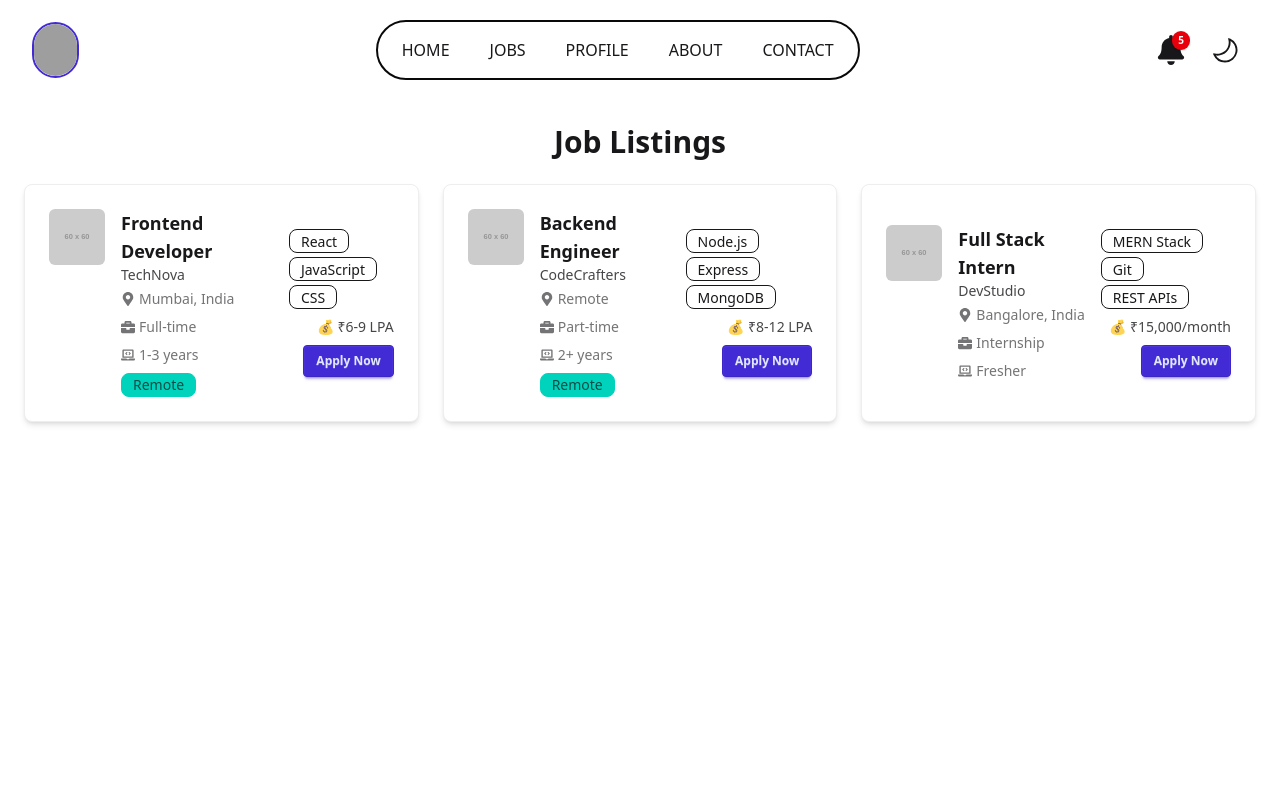
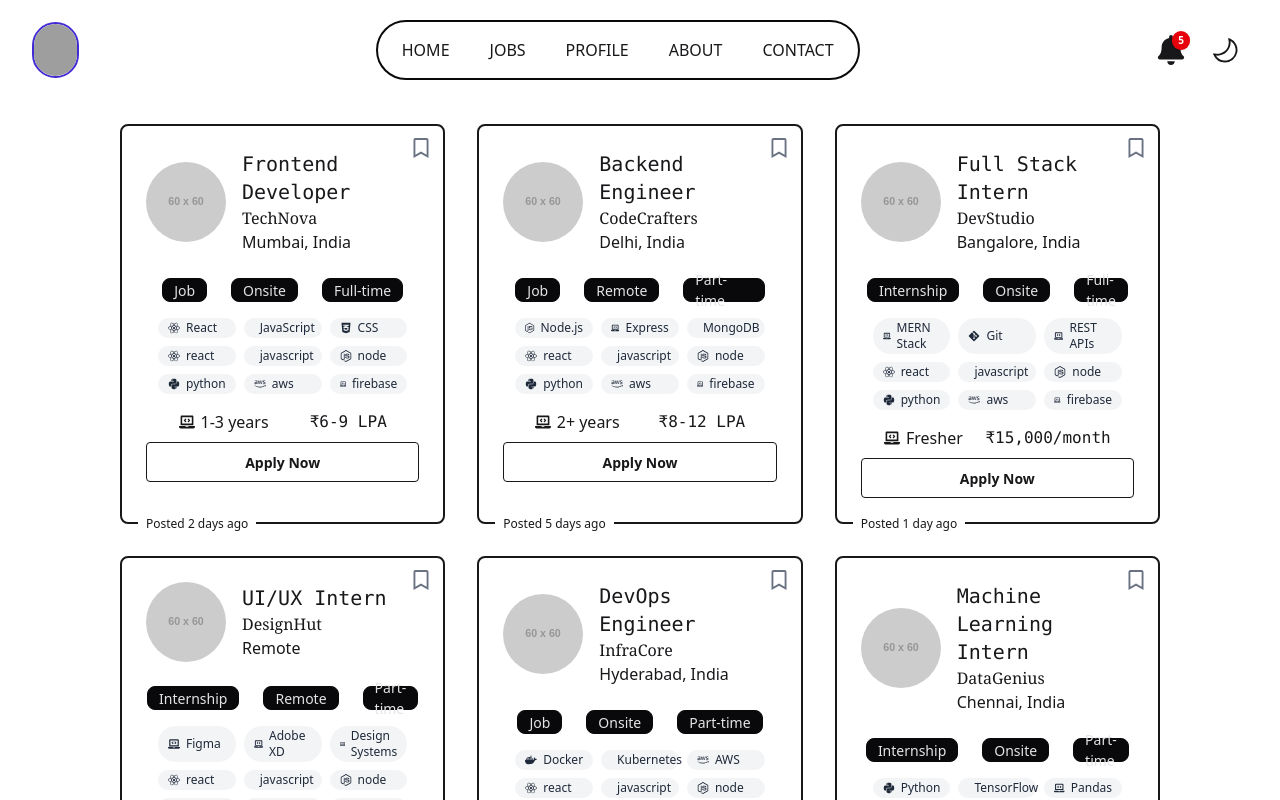
Before and after one commit to saurabhk1410/Job-Portal, a React (Vite) app: page /jobs in a window 1280 px wide. Shown: the top 800 px of the page. Built offline with nearby package versions, Linux system fonts and the light colour scheme; grey boxes are pictures that could not be loaded.

Commit message:
job listing first version completed

```diff
--- a/src/components/JobListing/JobCard.jsx
+++ b/src/components/JobListing/JobCard.jsx
@@ -1,42 +1,140 @@
 import React from "react";
-import { FaMapMarkerAlt, FaBriefcase, FaLaptopCode } from "react-icons/fa";
+import {
+  FaMapMarkerAlt,
+  FaBriefcase,
+  FaLaptopCode,
+  FaReact,
+  FaNodeJs,
+  FaPython,
+  FaJava,
+  FaDatabase,
+  FaAws,
+  FaGitAlt,
+  FaJs,
+  FaHtml5,
+  FaCss3Alt,
+  FaRegBookmark,
+} from "react-icons/fa";
+import {
+  SiTypescript,
+  SiRedux,
+  SiGraphql,
+  SiDocker,
+  SiKubernetes,
+} from "react-icons/si";
+import { FaBookmark } from "react-icons/fa"; // Add FaBookmark
+
+
+const skillIcons = {
+  react: <FaReact />,
+  javascript: <FaJs />,
+  typescript: <SiTypescript />,
+  node: <FaNodeJs />,
+  python: <FaPython />,
+  java: <FaJava />,
+  html: <FaHtml5 />,
+  css: <FaCss3Alt />,
+  database: <FaDatabase />,
+  aws: <FaAws />,
+  git: <FaGitAlt />,
+  redux: <SiRedux />,
+  graphql: <SiGraphql />,
+  docker: <SiDocker />,
+  kubernetes: <SiKubernetes />,
+};
+
+const getSkillIcon = (skill) => {
+  const lowerSkill = skill.toLowerCase();
+  for (const [key, icon] of Object.entries(skillIcons)) {
+    if (lowerSkill.includes(key)) {
+      return icon;
+    }
+  }
+  return <FaLaptopCode />;
+};
 
 const JobCard = ({ job }) => {
+    const [isSaved, setIsSaved] = React.useState(false); // 🔄 Save state
+
   return (
-    <div className="card bg-base-100 shadow-md border border-base-300 hover:shadow-lg transition">
-      <div className="card-body flex flex-col md:flex-row justify-between items-start md:items-center gap-4">
-        {/* Left */}
-        <div className="flex items-start gap-4">
+    <div className="relative card transition-all duration-200 border-2 rounded-lg p-6 w-full max-w-md">
+
+      {/* ✅ Save Icon Top Right */}
+      <button
+        className="absolute top-3 right-3 text-gray-500 hover:text-blue-600 cursor-pointer"
+        title={isSaved ? "Unsave this job" : "Save this job"}
+        onClick={() => setIsSaved(!isSaved)}
+      >
+        {isSaved ? (
+          <FaBookmark className="text-xl text-blue-600" />
+        ) : (
+          <FaRegBookmark className="text-xl" />
+        )}
+      </button>
+
+      {/* Logo + Title + Company + Location */}
+      <div className="flex items-center gap-4 mb-4">
         <img
           src={job.logo}
           alt={job.company}
-            className="w-14 h-14 rounded-md object-cover"
+          className="w-20 h-20 rounded-full object-contain"
+          onError={(e) => {
+            e.target.src = "https://via.placeholder.com/64?text=Logo";
+            e.target.onerror = null;
+          }}
         />
-          <div>
-            <h2 className="text-lg font-bold">{job.title}</h2>
-            <p className="text-sm text-base-content/80">{job.company}</p>
-            <div className="flex flex-wrap text-sm gap-2 mt-1 text-base-content/60">
-              <span className="flex items-center gap-1"><FaMapMarkerAlt /> {job.location}</span>
-              <span className="flex items-center gap-1"><FaBriefcase /> {job.type}</span>
-              <span className="flex items-center gap-1"><FaLaptopCode /> {job.experienceLevel}</span>
-              {job.remote && (
-                <span className="badge badge-accent">Remote</span>
-              )}
-            </div>
+        <div className="flex flex-col justify-center gap-0">
+          <h2 className="text-xl font-mono">{job.title}</h2>
+          <p className="font-serif">{job.company}</p>
+          <p className="font-sans">{job.location}</p>
         </div>
       </div>
 
-        {/* Right */}
-        <div className="flex flex-col items-start md:items-end gap-2">
-          <div className="flex gap-1 flex-wrap">
+      <div className="flex flex-col gap-4 px-3 mt-2">
+        {/* Badges */}
+        <div className="flex justify-center gap-6">
+          <span className="badge badge-neutral">{job.category}</span>
+          <span className="badge badge-neutral">{job.workMode}</span>
+          <span className="badge badge-neutral">{job.employmentType}</span>
+        </div>
+
+        {/* Skills */}
+        <div className="grid grid-cols-2 sm:grid-cols-3 gap-2">
           {job.skills.map((skill, i) => (
-              <div key={i} className="badge badge-outline">{skill}</div>
+            <span
+              key={i}
+              className="inline-flex items-center px-2.5 py-0.5 rounded-full text-xs font-medium bg-gray-100 text-gray-800 gap-1.5"
+            >
+              {getSkillIcon(skill)}
+              {skill}
+            </span>
           ))}
         </div>
-          <p className="text-sm text-base-content/80">💰 {job.salary}</p>
-          <a href={job.applyLink} className="btn btn-sm btn-primary">Apply Now</a>
+
+        {/* Experience + Salary */}
+        <div className="flex items-center justify-around">
+          <span className="flex items-center gap-1.5">
+            <FaLaptopCode />
+            {job.experienceLevel}
+          </span>
+          <p className="font-mono">{job.salary}</p>
         </div>
       </div>
+
+      {/* Apply Button */}
+      <div className="flex flex-col items-start mt-2">
+        <a
+          href={job.applyLink}
+          className="btn btn-outline hover:btn-neutral w-full"
+        >
+          Apply Now
+        </a>
+      </div>
+
+      {/* ✅ Job Posted Date – Bottom Left on Border */}
+      <p className="absolute -bottom-2.5 left-4 bg-base-100 text-xs px-2">
+        Posted {job.postedDate}
+      </p>
     </div>
   );
 };
--- a/src/components/JobListing/jobsData.js
+++ b/src/components/JobListing/jobsData.js
@@ -4,12 +4,13 @@ const jobsData = [
       title: "Frontend Developer",
       company: "TechNova",
       location: "Mumbai, India",
-      type: "Full-time",
+      category: "Job",
+      workMode: "Onsite",
+      employmentType: "Full-time",
       postedDate: "2 days ago",
       experienceLevel: "1-3 years",
-      skills: ["React", "JavaScript", "CSS"],
+      skills: ["React", "JavaScript", "CSS","react","javascript","node","python","aws","firebase"],
       applyLink: "#",
-      remote: true,
       salary: "₹6-9 LPA",
       logo: "https://dummyimage.com/60x60/000/fff&text=TN"
     },
@@ -17,13 +18,14 @@ const jobsData = [
       id: 2,
       title: "Backend Engineer",
       company: "CodeCrafters",
-      location: "Remote",
-      type: "Part-time",
+      location: "Delhi, India",
+      category: "Job",
+      workMode: "Remote",
+      employmentType: "Part-time",
       postedDate: "5 days ago",
       experienceLevel: "2+ years",
-      skills: ["Node.js", "Express", "MongoDB"],
+      skills: ["Node.js", "Express", "MongoDB","react","javascript","node","python","aws","firebase"],
       applyLink: "#",
-      remote: true,
       salary: "₹8-12 LPA",
       logo: "https://dummyimage.com/60x60/000/fff&text=CC"
     },
@@ -32,14 +34,75 @@ const jobsData = [
       title: "Full Stack Intern",
       company: "DevStudio",
       location: "Bangalore, India",
-      type: "Internship",
+      category: "Internship",
+      workMode: "Onsite",
+      employmentType: "Full-time",
       postedDate: "1 day ago",
       experienceLevel: "Fresher",
-      skills: ["MERN Stack", "Git", "REST APIs"],
+      skills: ["MERN Stack", "Git", "REST APIs","react","javascript","node","python","aws","firebase"],
       applyLink: "#",
-      remote: false,
       salary: "₹15,000/month",
       logo: "https://dummyimage.com/60x60/000/fff&text=DS"
+    },
+    {
+      id: 4,
+      title: "UI/UX Intern",
+      company: "DesignHut",
+      location: "Remote",
+      category: "Internship",
+      workMode: "Remote",
+      employmentType: "Part-time",
+      postedDate: "3 days ago",
+      experienceLevel: "Fresher",
+      skills: ["Figma", "Adobe XD", "Design Systems","react","javascript","node","python","aws","firebase"],
+      applyLink: "#",
+      salary: "₹8,000/month",
+      logo: "https://dummyimage.com/60x60/000/fff&text=DH"
+    },
+    {
+      id: 5,
+      title: "DevOps Engineer",
+      company: "InfraCore",
+      location: "Hyderabad, India",
+      category: "Job",
+      workMode: "Onsite",
+      employmentType: "Part-time",
+      postedDate: "6 days ago",
+      experienceLevel: "3+ years",
+      skills: ["Docker", "Kubernetes", "AWS","react","javascript","node","python","aws","firebase"],
+      applyLink: "#",
+      salary: "₹10-14 LPA",
+      logo: "https://dummyimage.com/60x60/000/fff&text=IC"
+    },
+    {
+      id: 6,
+      title: "Machine Learning Intern",
+      company: "DataGenius",
+      location: "Chennai, India",
+      category: "Internship",
+      workMode: "Onsite",
+      employmentType: "Part-time",
+      postedDate: "2 days ago",
+      experienceLevel: "Fresher",
+      skills: ["Python", "TensorFlow", "Pandas","react","javascript","node","python","aws","firebase"],
+      applyLink: "#",
+      salary: "₹12,000/month",
+      logo: "https://dummyimage.com/60x60/000/fff&text=DG"
+    },
+    {
+      id: 7,
+      title: "React Native Developer",
+      company: "AppForge",
+      location: "Remote",
+      category: "Job",
+      workMode: "Remote",
+      employmentType: "Full-time",
+      postedDate: "4 days ago",
+      experienceLevel: "2+ years",
+      skills: ["React Native", "Redux", "Firebase","react","javascript","node","python","aws","firebase"],
+      applyLink: "#",
+      salary: "₹7-10 LPA",
+      logo: "https://dummyimage.com/60x60/000/fff&text=AF"
     }
   ];
 
--- a/src/pages/JobListings.jsx
+++ b/src/pages/JobListings.jsx
@@ -7,8 +7,7 @@ import jobsData from "../components/JobListing/jobsData";
 const JobListings = () => {
   return (
     <div className="container mx-auto p-6">
-      <h1 className="text-3xl font-bold text-center mb-6">Job Listings</h1>
-      <div className="grid grid-cols-1 sm:grid-cols-2 lg:grid-cols-3 gap-6">
+      <div className="grid grid-cols-1 sm:grid-cols-2 lg:grid-cols-3 gap-8 px-24 justify-items-center">
         {jobsData.map((job) => (
           <JobCard key={job.id} job={job} />
         ))}
```
Lines whose indentation alone changed are shown as unchanged.
